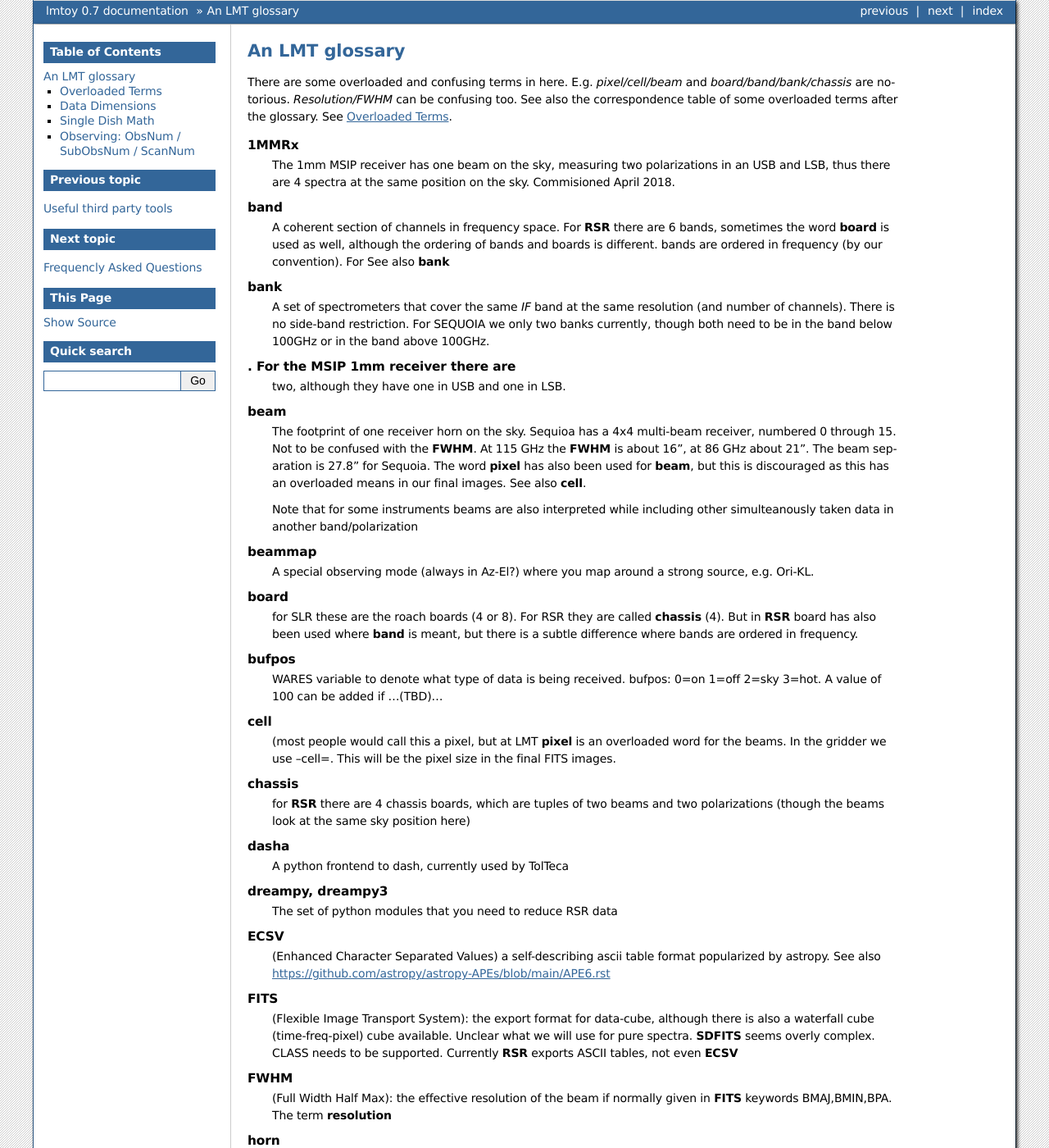
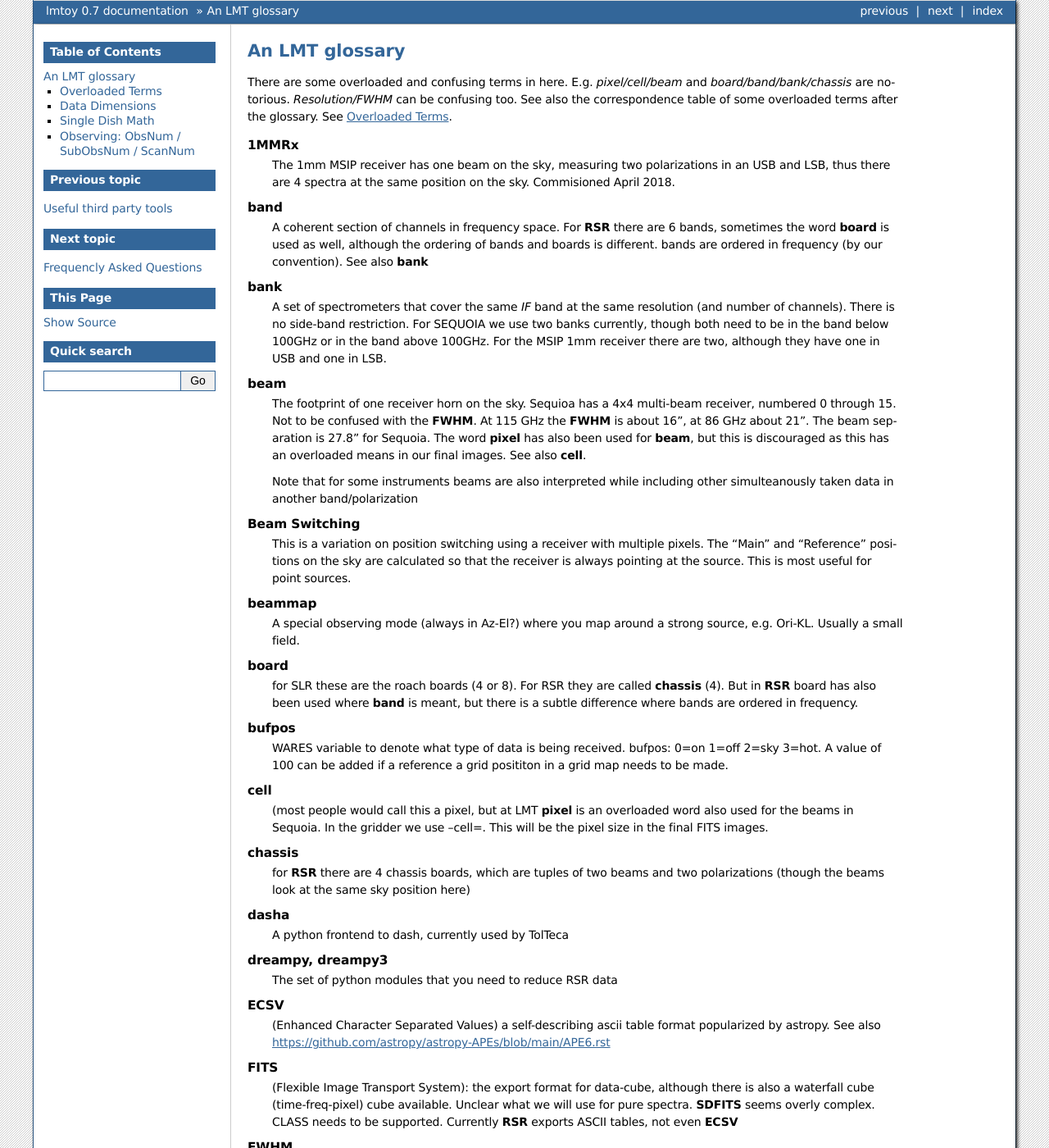
Before and after one commit to astroumd/lmtoy, a Sphinx documentation site: the page built from docs/source/glossary.rst, in a window 1280 px wide and 1400 px high. Shown: the whole window at 82% size. Built offline with Sphinx 7.4.7, drawn with Linux system fonts in a browser that asks for light colours; pages that are not in the unit, such as notebooks, are missing from menus; some of the changed text lies outside the part shown.

Commit message:
add some defs from Pete Schloerb's SpectroscopyWriteup

```diff
--- a/docs/source/glossary.rst
+++ b/docs/source/glossary.rst
@@ -22,16 +22,15 @@ of some overloaded terms after the glossary. See :ref:`overloaded`.
       are 6 bands, sometimes the word **board** is used as well, although
       the ordering of bands and boards is different. bands are ordered
       in frequency (by our convention).
-      For
       See also **bank**
 
     bank
       A set of spectrometers that cover the same *IF* band at the same
       resolution (and number of channels).
       There is no side-band restriction.   For SEQUOIA
-      we only two banks currently, though both need to be in the
+      we use two banks currently, though both need to be in the
       band below 100GHz or in the band above 100GHz.
-    . For the MSIP 1mm receiver there are
+      For the MSIP 1mm receiver there are
       two, although they have one in USB and one in LSB.
 
     beam
@@ -47,9 +46,15 @@ of some overloaded terms after the glossary. See :ref:`overloaded`.
       Note that for some instruments beams are also interpreted while
       including other simulteanously taken data in another band/polarization
 
+    Beam Switching
+      This is a variation on position switching using a receiver
+      with multiple pixels. The "Main" and "Reference" positions on the sky are
+      calculated so that the receiver is always pointing at the source. This is most
+      useful for point sources.
+
     beammap
       A special observing mode (always in Az-El?) where you map around
-      a strong source, e.g. Ori-KL.
+      a strong source, e.g. Ori-KL. Usually a small field.
 
     board
       for SLR these are the roach boards (4 or 8). For RSR they
@@ -60,11 +65,13 @@ of some overloaded terms after the glossary. See :ref:`overloaded`.
     bufpos
       WARES variable to denote what type of data is being received.
       bufpos: 0=on 1=off 2=sky 3=hot.
-      A value of 100 can be added if ...(TBD)...
+      A value of 100 can be added if a reference a grid posititon in
+      a grid map needs to be made.
 
     cell
       (most people would call this a pixel, but at LMT
-      **pixel** is an overloaded word for the beams. In the gridder we
+      **pixel** is an overloaded word also used for the
+      beams in Sequoia. In the gridder we
       use --cell=. This will be the pixel size in the final FITS
       images.
 
@@ -95,6 +102,13 @@ of some overloaded terms after the glossary. See :ref:`overloaded`.
       beam if normally given in **FITS** keywords BMAJ,BMIN,BPA.  The
       term **resolution**
 
+    grid map
+      A sequence of spectra taken on a regular grid of sky points. In this procedure,
+      the telescope tracks a specifc position in the grid as the "Main" position in a
+      position switched spectrum. The procedure allows the user to defne a single integration
+      on the "Reference" position to be used for all points or allows the user to interleave additional
+      "Reference" spectra into the observation.
+
     horn
       Another term used for :term:`beam` or :term:`pixel`.
 
@@ -117,6 +131,10 @@ of some overloaded terms after the glossary. See :ref:`overloaded`.
     OMAR
       something with omaya? Or is this another term for OMAYA
 
+    OTF Mapping
+      In this procedure the telescope is scanned across the sky to sample the emission.
+      The samples are then "gridded" into a map.
+
     PHAMAS
       (Phased Array Receiver for Millimeter Astronomy): 64 element receiver - prototype.
 
@@ -126,6 +144,10 @@ of some overloaded terms after the glossary. See :ref:`overloaded`.
 
     plotly
       dash uses plotly, which is a data analytics framework working within a browser environment.
+
+    Position Switching
+      This is a standard way to obtain spectra by switching
+      between a "Main" and "Reference" position on the sky.
 
     ProjectId
       Each LMT observing proposal has a unique proposal ID assigned. An example is **2018-S1-MU-46**,
```
